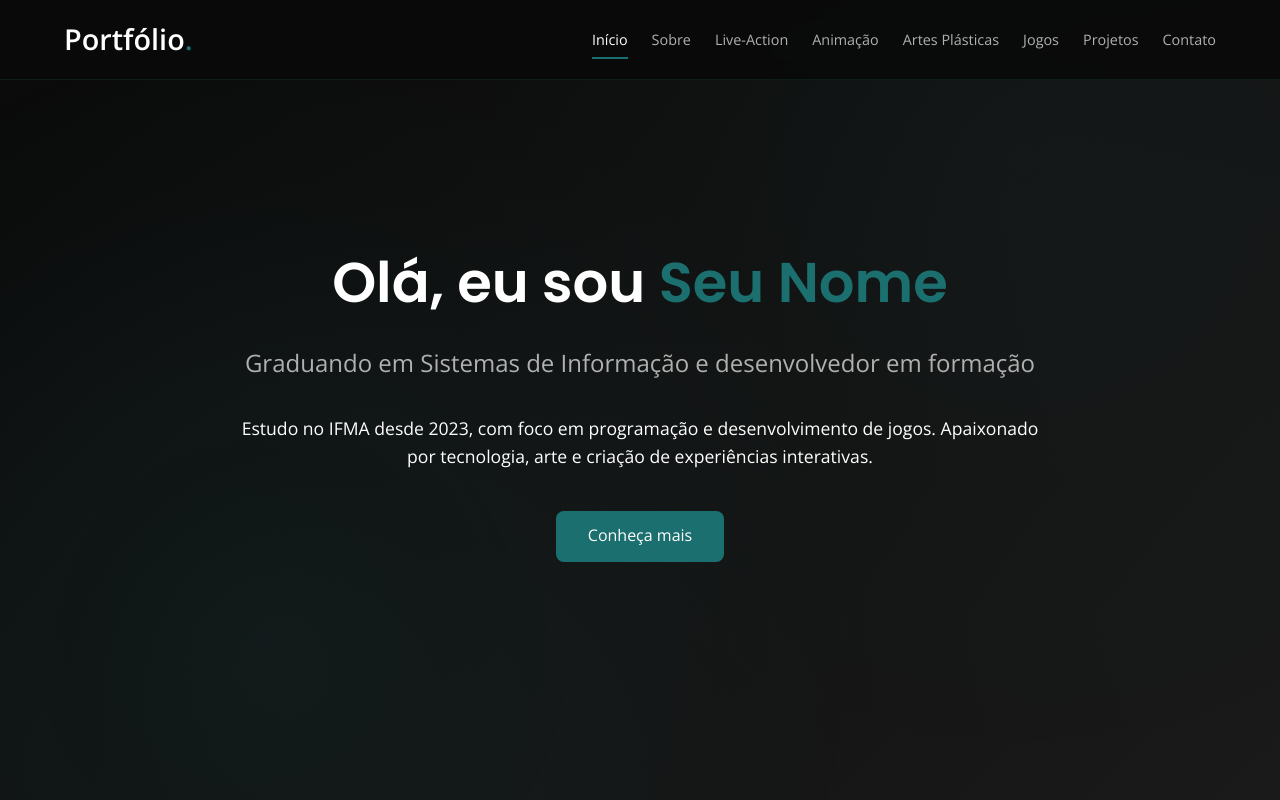
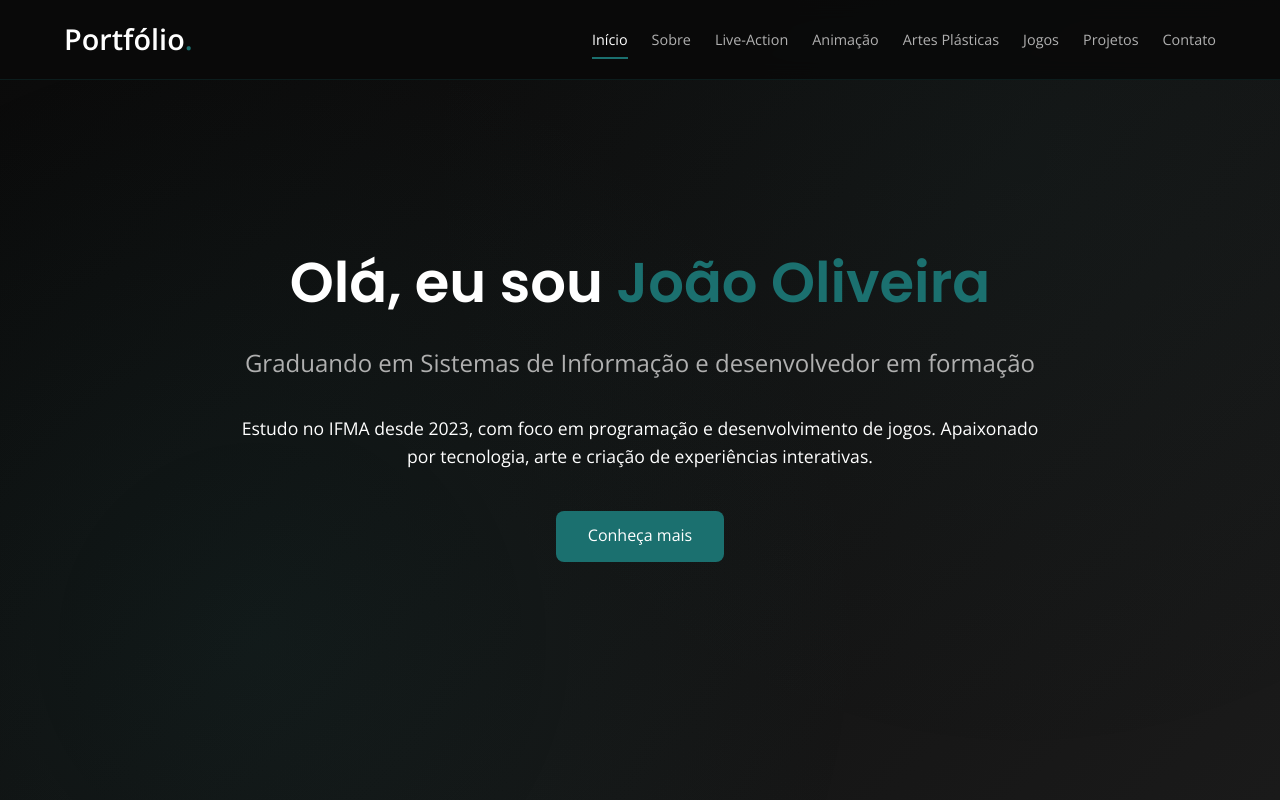
Before and after one commit to jolli-debug23/portifolio, a plain HTML site: page index.html in a window 1280 px wide. Shown: the top 800 px of the page. Drawn offline with nearby package versions, Linux system fonts and the light colour scheme.

Commit message:
ver 2.3.2

```diff
--- a/index.html
+++ b/index.html
@@ -3,7 +3,7 @@
 <head>
     <meta charset="UTF-8">
     <meta name="viewport" content="width=device-width, initial-scale=1.0">
-    <title>Portfólio | Seu Nome</title>
+    <title>Portfólio | João Oliveira</title>
     <link rel="stylesheet" href="https://cdnjs.cloudflare.com/ajax/libs/font-awesome/6.4.0/css/all.min.css">
     <link href="https://fonts.googleapis.com/css2?family=Poppins:wght@300;400;500;600;700&family=Open+Sans:wght@300;400;600&display=swap" rel="stylesheet">
     <style>
@@ -615,7 +615,7 @@
         <!-- Hero Section -->
         <section class="hero" id="home">
             <div class="hero-content">
-                <h1 class="hero-title">Olá, eu sou <span style="color: var(--accent-color);">Seu Nome</span></h1>
+                <h1 class="hero-title">Olá, eu sou <span style="color: var(--accent-color);">João Oliveira</span></h1>
                 <p class="hero-subtitle">Graduando em Sistemas de Informação e desenvolvedor em formação</p>
                 <p class="hero-description">Estudo no IFMA desde 2023, com foco em programação e desenvolvimento de jogos. Apaixonado por tecnologia, arte e criação de experiências interativas.</p>
                 <a href="#about" class="btn">Conheça mais</a>
@@ -869,7 +869,7 @@
             <div class="footer-content">
                 <a href="#" class="logo">Portfólio<span>.</span></a>
                 <p>Obrigado por visitar meu portfólio. Sinta-se à vontade para entrar em contato!</p>
-                <p class="copyright">© 2023 Seu Nome. Todos os direitos reservados.</p>
+                <p class="copyright">© 2025 João Oliveira. Todos os direitos reservados.</p>
             </div>
         </footer>
     </div>
```
